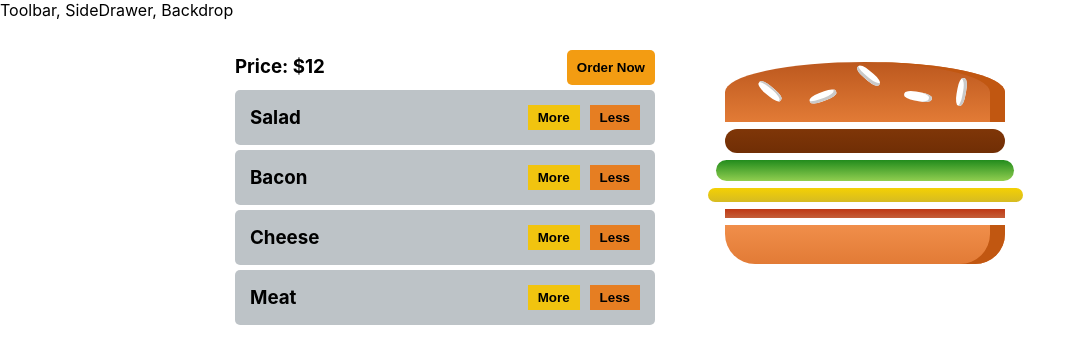
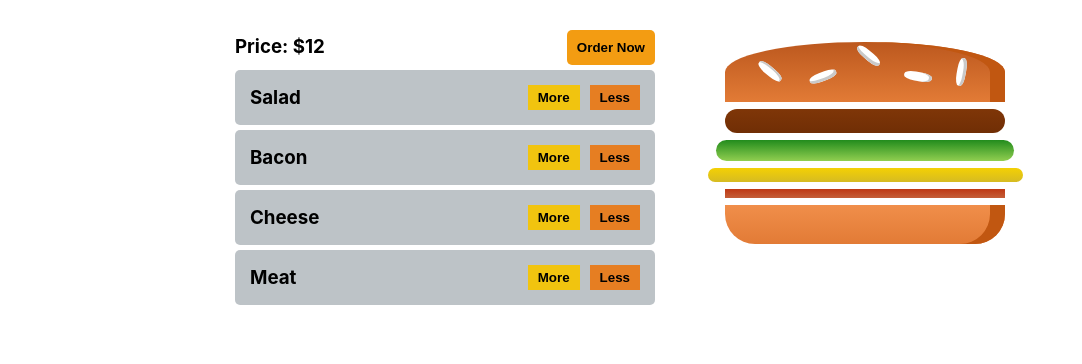
Before and after one commit to LucasSonego/BurgerBuilder, a React (Create React App) app: page / in a window 1280 px wide. Shown: the top 364 px of the page, without its empty margins (0-1082 px from the left). Built offline with nearby package versions, Linux system fonts and the light colour scheme.

Commit message:
style fix: modal e backdrop

```diff
--- a/src/App.js
+++ b/src/App.js
@@ -1,12 +1,11 @@
 import React from "react";
-import Layout from "./components/Layout/Layout";
 import BurgerBuilder from "./containers/BurgerBuilder/BurgerBuilder";
 
 function App() {
   return (
-    <Layout>
+    <>
       <BurgerBuilder />
-    </Layout>
+    </>
   );
 }
 
--- a/src/components/Layout/Layout.js
+++ /dev/null
@@ -1,10 +0,0 @@
-import React from "react";
-
-const Layout = props => (
-  <>
-    <div>Toolbar, SideDrawer, Backdrop</div>
-    <main>{props.children}</main>
-  </>
-);
-
-export default Layout;
--- a/src/components/UI/Modal/styles.js
+++ b/src/components/UI/Modal/styles.js
@@ -21,8 +21,8 @@ export const Container = styled.div`
       opacity: 0;
     `}
 
-  @media (max-width: 550px) {
-    width: 90%;
-    margin: 30px;
+  @media (max-width: 450px) {
+    width: fit-content;
+    margin: 0 0 0 50px;
   }
 `;
```
